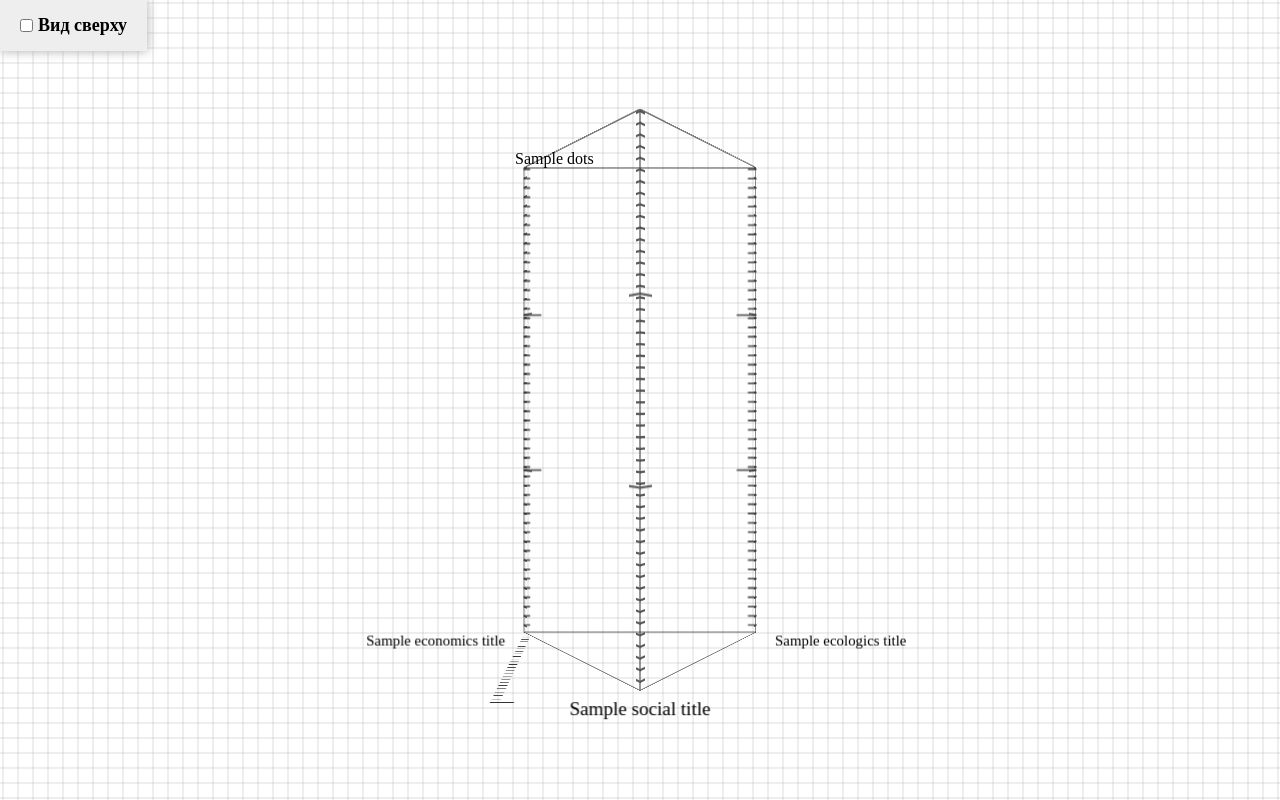
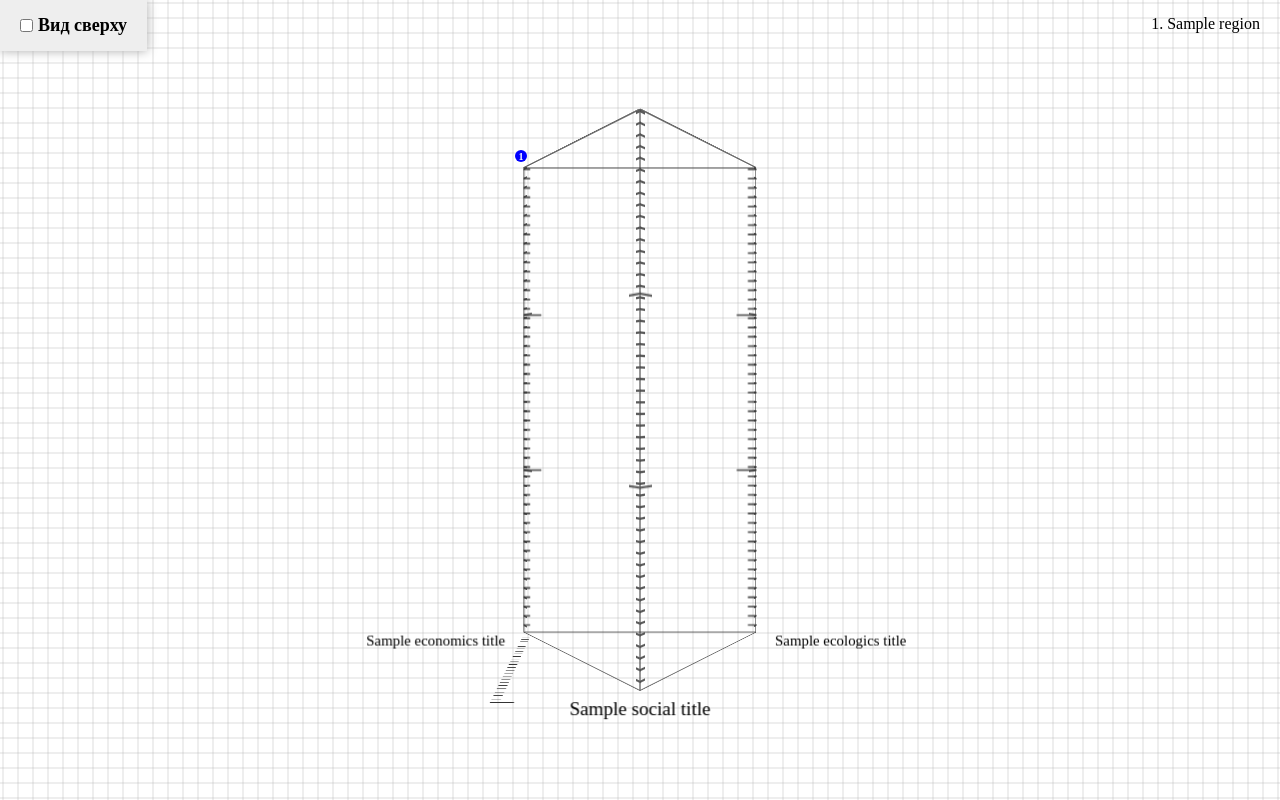
Before and after one commit to as33v/EconomicsPrism, a Flask app: template templates/prism.html in a window 1280 px wide. Run offline with Flask 2, Linux system fonts and the light colour scheme; the template is opened without the code that fills it: most values are stand-ins (such as "Sample title", 1, 10 or a date in 2020).

Commit message:
added region list

```diff
--- a/main.py
+++ b/main.py
@@ -19,17 +19,21 @@ def index():
         data_xls = pd.read_excel(f)
         data = json.loads(data_xls.to_json(force_ascii=False))
 
-        dots = ''
-        for i in range(len(data[REGION_TITLE])):
-            social = data[SOCIAL_TITLE][str(i)]
-            economics = data[ECONOMICS_TITLE][str(i)]
-            ecologics = data[ECOLOGICS_TITLE][str(i)]
+        dots = []
+        for i in data[REGION_TITLE]:
+            social = data[SOCIAL_TITLE][i]
+            economics = data[ECONOMICS_TITLE][i]
+            ecologics = data[ECOLOGICS_TITLE][i]
 
             x, y, z = get_coordinates(social, economics, ecologics)
-            dots += '<div class="dot" data-x="{x}" data-y="{y}" data-z="{z}">{number}</div>'.format(x=x, y=y, z=z, number=i+1)
+
+            dots.append({'id': int(i)+1,
+                         'region': data[REGION_TITLE][i],
+                         'x': x, 'y': y, 'z': z,})
 
         return render_template('prism.html', dots=dots,
                                social_title=SOCIAL_TITLE,
                                economics_title=ECONOMICS_TITLE,
                                ecologics_title=ECOLOGICS_TITLE)
+
     return render_template('index.html')
--- a/static/css/prism.css
+++ b/static/css/prism.css
@@ -64,3 +64,5 @@ body {
 .checkbox { padding: 15px 20px; background: #eee; box-shadow: #aaa 0 0 10px; display: flex; align-items: center; position: absolute; top: 0; left: 0; }
 .checkbox input { margin-right: 5px; }
 .checkbox label { font-size: 18px; font-weight: bold; }
+
+.regions { padding: 15px 20px; position: absolute; top: 0; right: 0; }
--- a/templates/prism.html
+++ b/templates/prism.html
@@ -25,8 +25,19 @@
 				<div class="text text-ecologics">{{ ecologics_title }}</div>
 				<div class="text text-social">{{ social_title }}</div>
 
-				{{ dots|safe }}
+                {% for dot in dots %}
+                <div class="dot" data-x="{{ dot['x'] }}" data-y="{{ dot['y'] }}" data-z="{{ dot['z'] }}">
+                    {{ dot['id'] }}
+                </div>
+                {% endfor %}
 			</div>
+            <div class="regions">
+                <ol>
+                    {% for dot in dots %}
+                    <li>{{ dot['region'] }}</li>
+                    {% endfor %}
+                </ol>
+            </div>
 		</div>
 
 		<script src="/static/js/main.js"></script>
```
